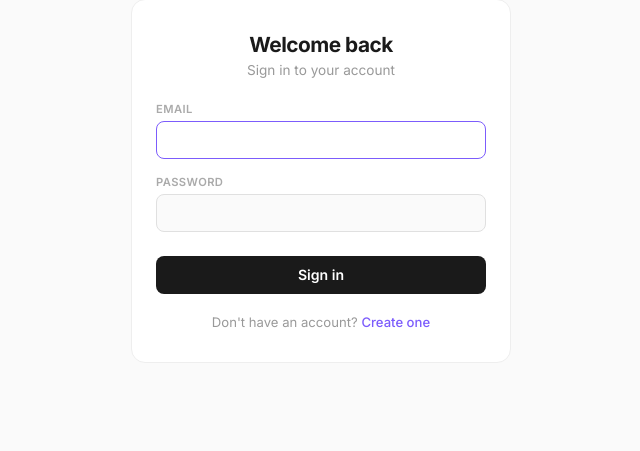
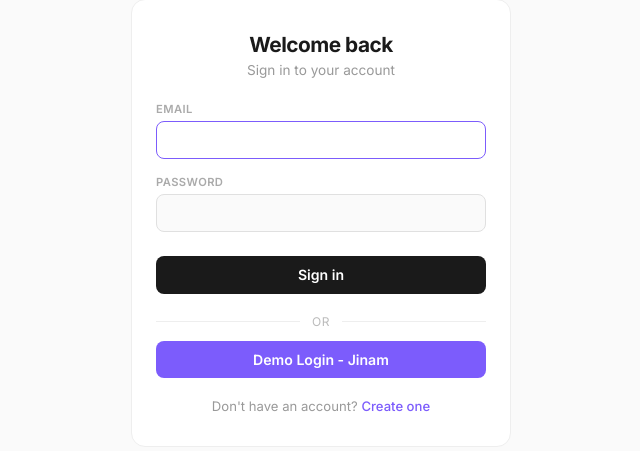
Before and after one commit to Jinamkeniya/RecLog, a Flask app: page /login in a window 1280 px wide. Shown: the part 129-580 px from the top of the page, without its empty margins (319-959 px from the left). Run offline with Flask 3, Linux system fonts and the light colour scheme.

Commit message:
Added a demo login button

```diff
--- a/app.py
+++ b/app.py
@@ -95,6 +95,20 @@ def login():
         flash("Invalid email or password.", "error")
 
     return render_template("login.html")
+
+
+@app.route("/demo-login")
+def demo_login():
+    if current_user.is_authenticated:
+        return redirect(url_for("index"))
+
+    user = User.query.filter_by(email="jinamkeniya28@gmail.com").first()
+    if not user:
+        flash("Demo account not found.", "error")
+        return redirect(url_for("login"))
+
+    login_user(user)
+    return redirect(url_for("index"))
 
 
 @app.route("/logout")
--- a/templates/login.html
+++ b/templates/login.html
@@ -127,6 +127,16 @@
         <button type="submit" class="auth-btn">Sign in</button>
     </form>
 
+    <div style="display:flex; align-items:center; gap:0.75rem; margin:1.25rem 0 0.75rem;">
+        <hr style="flex:1; border:none; border-top:1px solid #eee;">
+        <span style="font-size:0.75rem; color:#bbb; text-transform:uppercase; letter-spacing:0.5px;">or</span>
+        <hr style="flex:1; border:none; border-top:1px solid #eee;">
+    </div>
+
+    <a href="/demo-login" class="auth-btn" style="display:block; text-align:center; text-decoration:none; background:#7c5cfc;">
+        Demo Login - Jinam
+    </a>
+
     <div class="auth-footer">
         Don't have an account? <a href="/register">Create one</a>
     </div>
```
